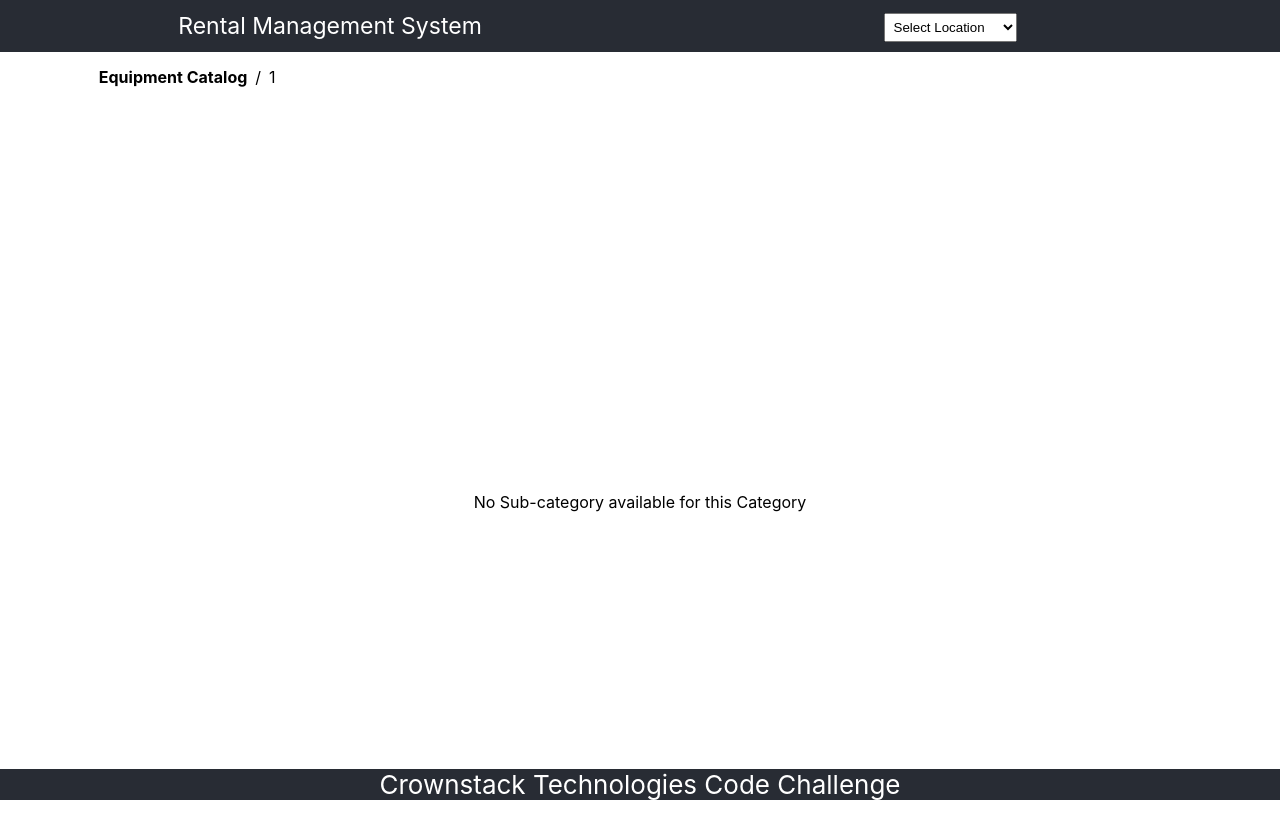
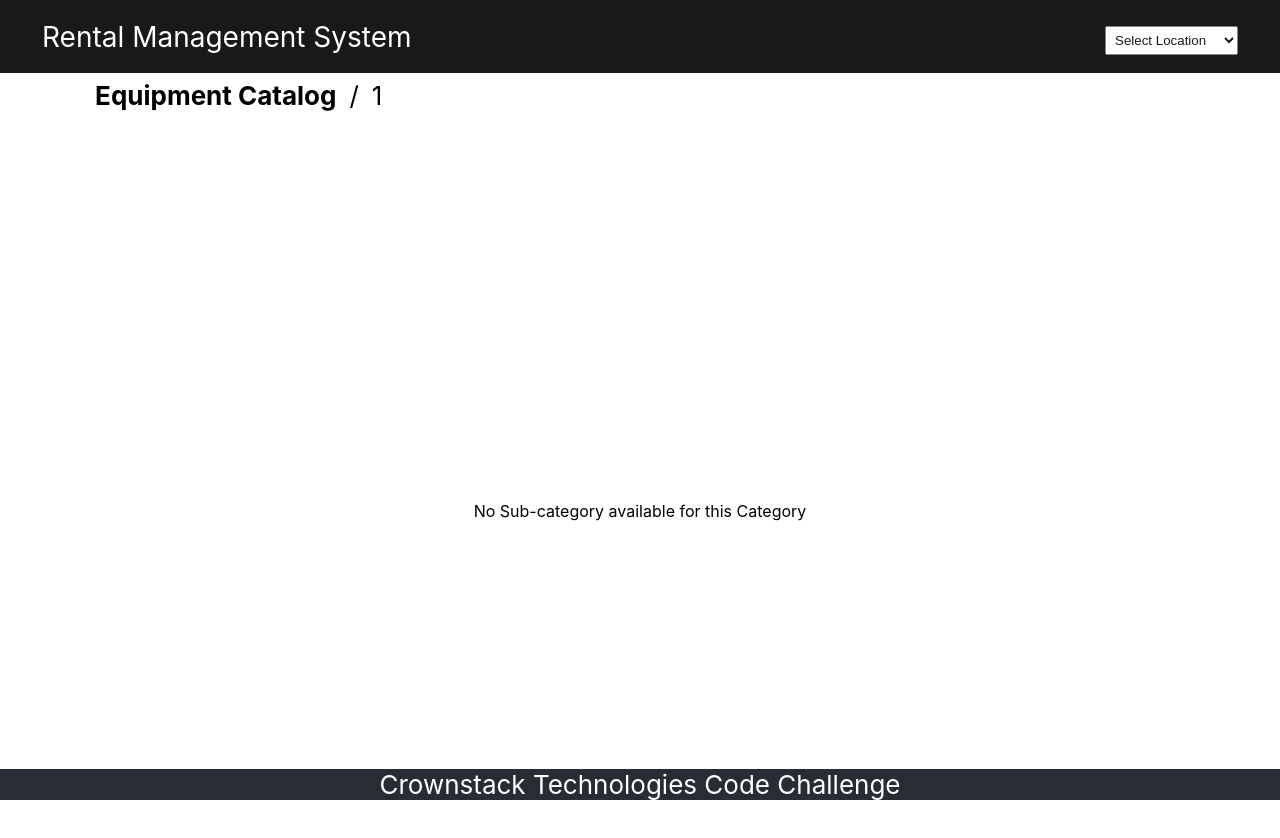
Before and after one commit to rahulgoyal21/react.rentalManagementSystem, a React (Create React App) app: page /subcategories/1 in a window 1280 px wide. Shown: the top 838 px of the page. Built offline with nearby package versions, Linux system fonts and the light colour scheme.

Commit message:
Added:Header improvement

```diff
--- a/src/App.css
+++ b/src/App.css
@@ -12,7 +12,7 @@
 }
 
 .App-header {
-  font-size: calc(7px + 2vmin);
+  font-size: calc(12px + 2vmin);
   color: white;
   left: 0;
   top: 0;
@@ -23,12 +23,15 @@
 }
 
 .App-footer {
+  display: flex;
+  justify-content: center;
+  align-items: center;
   font-size: calc(10px + 2vmin);
   color: white;
   position: fixed;
   left: 0;
   bottom: 0;
-  width: 100vw;
+  width: 100%;
   color: white;
   text-align: center;
   background-color: #282c34;
--- a/src/components/Header/header.css
+++ b/src/components/Header/header.css
@@ -1,9 +1,14 @@
 .header {
-  display: grid;
-  grid-template-columns: repeat(2, 1fr);
-  padding: 0px 20px;
+  display: flex;
+  justify-content: space-between;
   align-items: center;
-  justify-items: center;
+  padding: 0.5rem 2rem;
+  position: fixed;
+  z-index: 1;
+  width: 100%;
+  top: 0;
+  opacity: 0.9;
+  background-color: black;
 }
 
 .tilteStyle {
--- a/src/pages/Categories/categories.css
+++ b/src/pages/Categories/categories.css
@@ -18,11 +18,11 @@
 }
 
 .headingConatiner {
-  height: 50px;
   display: flex;
   justify-content: left;
   align-items: center;
-  padding: 25px;
+  padding: 5rem 1.3rem 0px 1.3rem;
+  font-size: calc(10px + 2vmin);
 }
 
 .heading {
--- a/src/pages/Subcategories/subcategories.css
+++ b/src/pages/Subcategories/subcategories.css
@@ -26,11 +26,11 @@
 }
 
 .breadcrumbContainer {
-  height: 50px;
   display: flex;
   justify-content: left;
   align-items: center;
-  padding: 25px;
+  padding: 5rem 1.3rem 0px 1.3rem;
+  font-size: calc(10px + 2vmin);
 }
 
 .breadcrumb {
```
Also changed, not shown: 1 other file (tests, documents, lock files or other folders).
